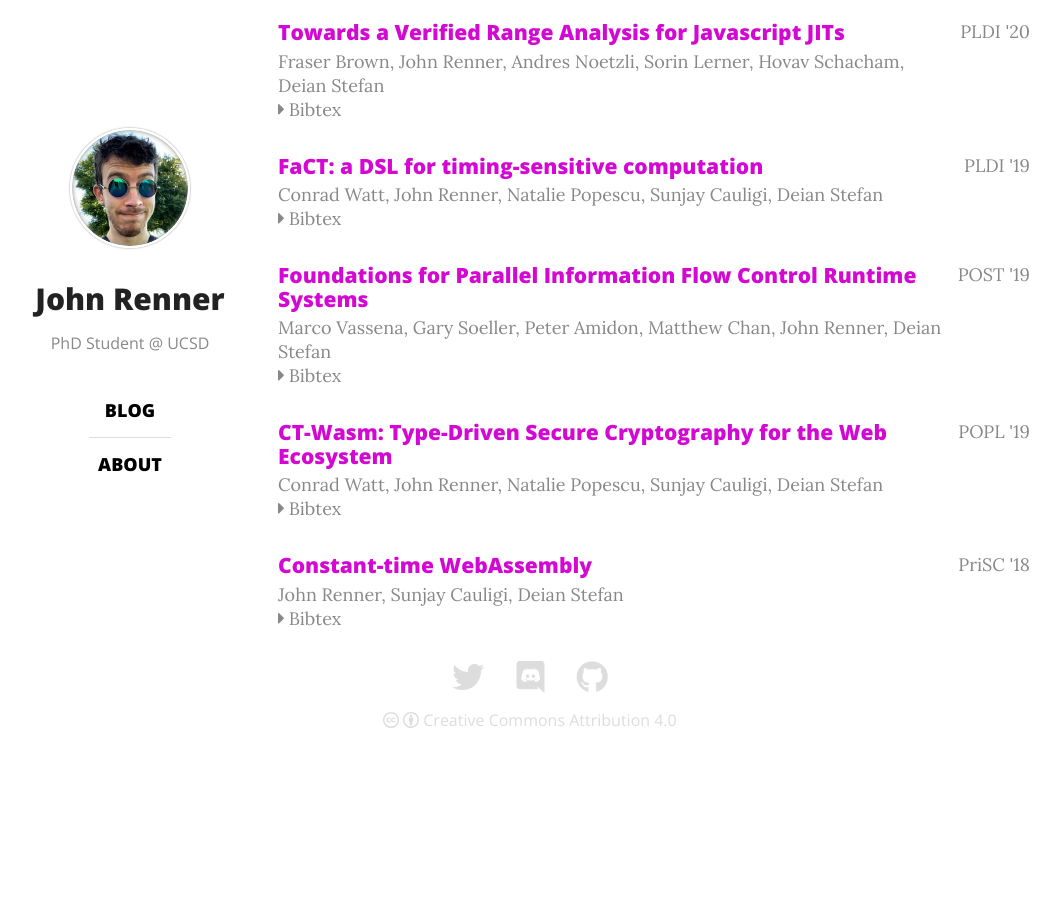
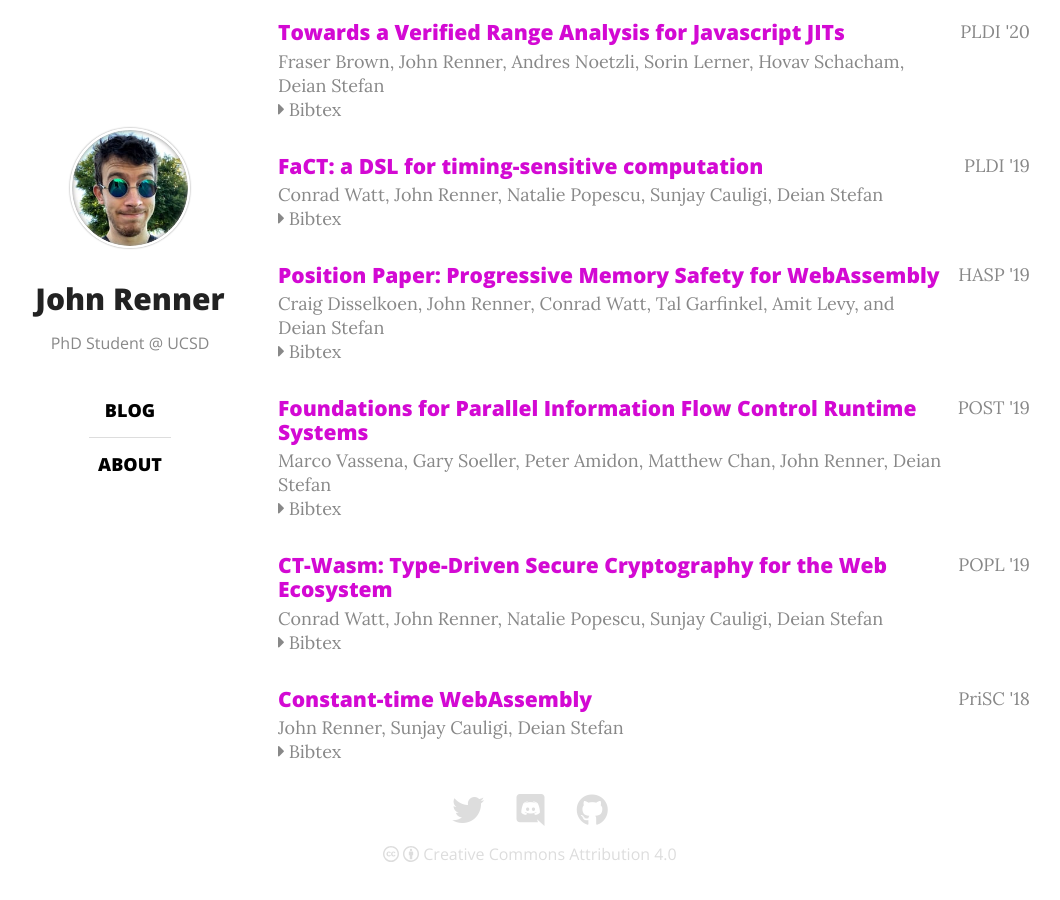
Before and after one commit to djrenren/blog, a Jekyll site: the page docs/index.html, which Jekyll copies as it is, in a window 1280 px wide and 900 px high, scrolled down 826 px. Shown: the whole window, without its empty margins (110-1170 px from the left). Built offline with Jekyll 4.4.1, drawn with Linux system fonts in a browser that asks for light colours; nearby versions of some CDN libraries; before the commit the page ends 1601 px from its top, so only the background shows below that.

Commit message:
Add ms-wasm

```diff
--- a/docs/feed.xml
+++ b/docs/feed.xml
@@ -1,4 +1,4 @@
-<?xml version="1.0" encoding="utf-8"?><feed xmlns="http://www.w3.org/2005/Atom" ><generator uri="https://jekyllrb.com/" version="4.0.0">Jekyll</generator><link href="https://www.jrenner.net/feed.xml" rel="self" type="application/atom+xml" /><link href="https://www.jrenner.net/" rel="alternate" type="text/html" /><updated>2021-06-22T00:28:55-07:00</updated><id>https://www.jrenner.net/feed.xml</id><title type="html">djrenren</title><subtitle>a grad student's blog</subtitle><entry><title type="html">CT-Wasm Conference Presentation</title><link href="https://www.jrenner.net/2019/02/10/ct-wasm-talk.html" rel="alternate" type="text/html" title="CT-Wasm Conference Presentation" /><published>2019-02-10T00:00:00-08:00</published><updated>2019-02-10T00:00:00-08:00</updated><id>https://www.jrenner.net/2019/02/10/ct-wasm-talk</id><content type="html" xml:base="https://www.jrenner.net/2019/02/10/ct-wasm-talk.html">&lt;div class=&quot;youtube-container&quot;&gt;
+<?xml version="1.0" encoding="utf-8"?><feed xmlns="http://www.w3.org/2005/Atom" ><generator uri="https://jekyllrb.com/" version="4.0.0">Jekyll</generator><link href="https://www.jrenner.net/feed.xml" rel="self" type="application/atom+xml" /><link href="https://www.jrenner.net/" rel="alternate" type="text/html" /><updated>2021-06-22T00:34:59-07:00</updated><id>https://www.jrenner.net/feed.xml</id><title type="html">djrenren</title><subtitle>a grad student's blog</subtitle><entry><title type="html">CT-Wasm Conference Presentation</title><link href="https://www.jrenner.net/2019/02/10/ct-wasm-talk.html" rel="alternate" type="text/html" title="CT-Wasm Conference Presentation" /><published>2019-02-10T00:00:00-08:00</published><updated>2019-02-10T00:00:00-08:00</updated><id>https://www.jrenner.net/2019/02/10/ct-wasm-talk</id><content type="html" xml:base="https://www.jrenner.net/2019/02/10/ct-wasm-talk.html">&lt;div class=&quot;youtube-container&quot;&gt;
 &lt;iframe src=&quot;//www.youtube.com/embed/2mhQnJK81CY&quot; frameborder=&quot;0&quot; allowfullscreen=&quot;&quot; class=&quot;video&quot;&gt;&lt;/iframe&gt;
 &lt;/div&gt;
 
--- a/docs/index.html
+++ b/docs/index.html
@@ -200,6 +200,47 @@
 
 <div class="publication">
     <div class="info">
+        <a href="https://github.com/djrenren/blog/releases/download/papers/disselkoen.2019.ms-wasm.pdf"><h3>Position Paper: Progressive Memory Safety for WebAssembly</h3></a>
+        <div class="authors">Craig Disselkoen, John Renner, Conrad Watt, Tal Garfinkel, Amit Levy, and Deian Stefan</div>
+    </div>
+    <div class="conference">HASP '19</div>
+
+    <div class="bibtex">
+        <form>
+            <input type="checkbox" id="bibtex-4" />
+            <label class="expander" for="bibtex-4">
+                <i class="fas fa-caret-right"></i>
+                Bibtex
+            </label>
+            <div class="bib-content">
+
+            <div class="highlighter-rouge"><div class="highlight"><pre class="highlight"><code>@inproceedings{10.1145/3337167.3337171,
+  author = {Disselkoen, Craig and Renner, John and Watt, Conrad and Garfinkel, Tal and Levy, Amit and Stefan, Deian},
+  title = {Position Paper: Progressive Memory Safety for WebAssembly},
+  year = {2019},
+  isbn = {9781450372268},
+  publisher = {Association for Computing Machinery},
+  address = {New York, NY, USA},
+  url = {https://doi.org/10.1145/3337167.3337171},
+  doi = {10.1145/3337167.3337171},
+  booktitle = {Proceedings of the 8th International Workshop on Hardware and Architectural Support for Security and Privacy},
+  articleno = {4},
+  numpages = {8},
+  keywords = {tagged memory, memory safety, WebAssembly, Wasm},
+  location = {Phoenix, AZ, USA},
+  series = {HASP '19}
+}
+</code></pre></div></div>
+
+            </div>
+
+        </form>
+    </div>
+
+</div>
+
+<div class="publication">
+    <div class="info">
         <a href="https://link.springer.com/chapter/10.1007/978-3-030-17138-4_1"><h3>Foundations for Parallel Information Flow Control Runtime Systems</h3></a>
         <div class="authors">Marco Vassena, Gary Soeller, Peter Amidon, Matthew Chan, John Renner, Deian Stefan</div>
     </div>
@@ -207,8 +248,8 @@
 
     <div class="bibtex">
         <form>
-            <input type="checkbox" id="bibtex-4" />
-            <label class="expander" for="bibtex-4">
+            <input type="checkbox" id="bibtex-5" />
+            <label class="expander" for="bibtex-5">
                 <i class="fas fa-caret-right"></i>
                 Bibtex
             </label>
@@ -243,8 +284,8 @@
 
     <div class="bibtex">
         <form>
-            <input type="checkbox" id="bibtex-5" />
-            <label class="expander" for="bibtex-5">
+            <input type="checkbox" id="bibtex-6" />
+            <label class="expander" for="bibtex-6">
                 <i class="fas fa-caret-right"></i>
                 Bibtex
             </label>
@@ -276,8 +317,8 @@
 
     <div class="bibtex">
         <form>
-            <input type="checkbox" id="bibtex-6" />
-            <label class="expander" for="bibtex-6">
+            <input type="checkbox" id="bibtex-7" />
+            <label class="expander" for="bibtex-7">
                 <i class="fas fa-caret-right"></i>
                 Bibtex
             </label>
```
Also changed, not shown: _data/publications.yml (+22 -0 lines), docs/about-me.html (+47 -6 lines).
